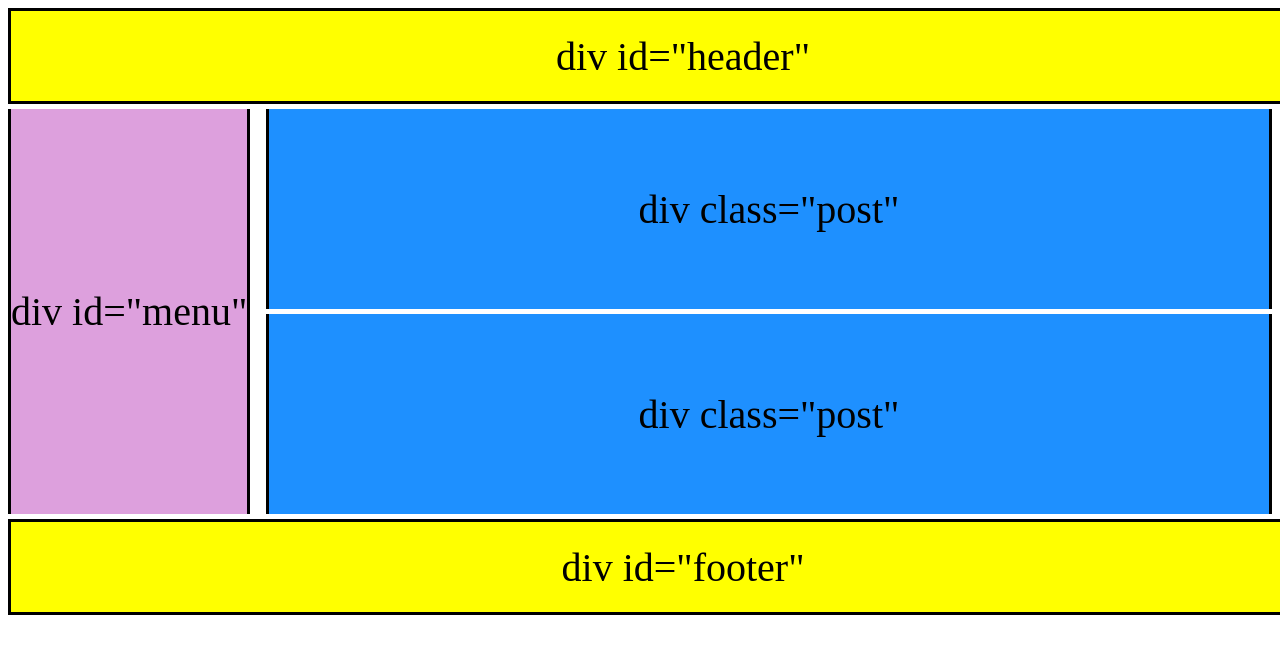
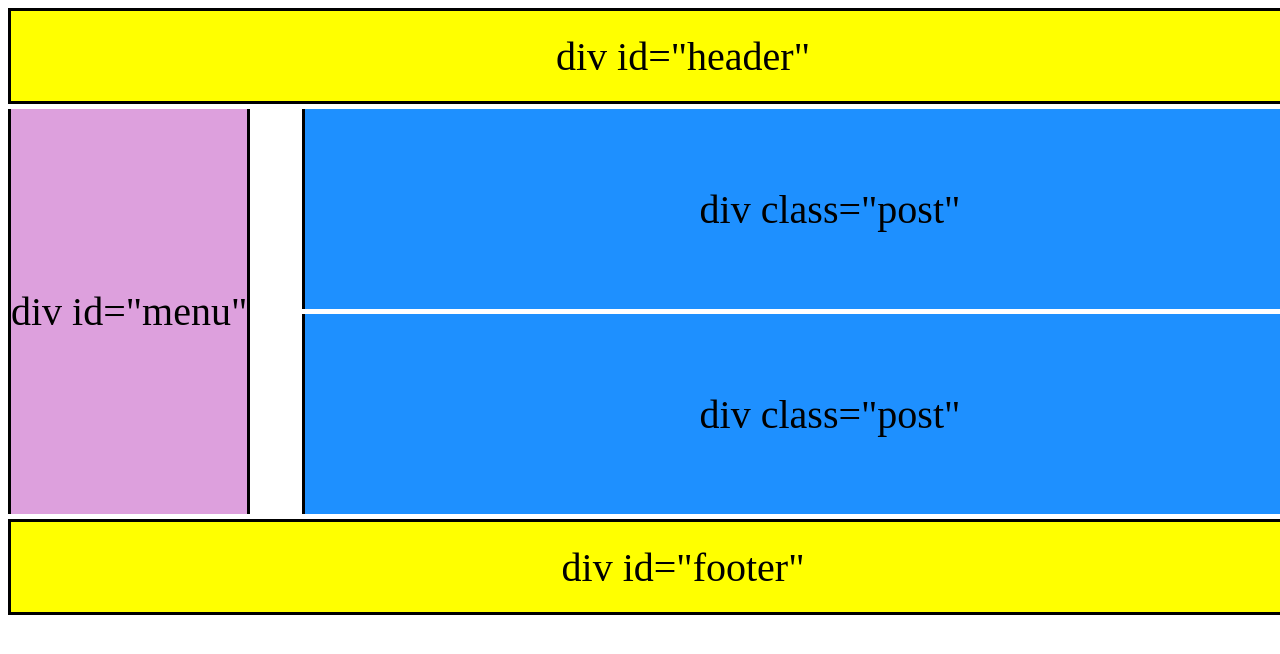
Before and after one commit to akvasnuk1/js, a plain HTML site: page practise3/index.html in a window 1280 px wide. Shown: the top 654 px of the page. Drawn offline with Linux system fonts and the light colour scheme.

Commit message:
practise4

```diff
--- a/practise3/index.html
+++ b/practise3/index.html
@@ -40,6 +40,7 @@
             display: flex;
             justify-content: space-between;
             height: 410px;
+            width: 1350px;
         }
         .post{
             background: dodgerblue;
@@ -50,7 +51,7 @@
             justify-content: center;
             align-items: center;
             font-size: 40px;
-            width: 1000px;
+            width: 1050px;
             margin-top:5px;
         }
 
```
Also changed, not shown: practise3/index2.html (+3 -2 lines).
